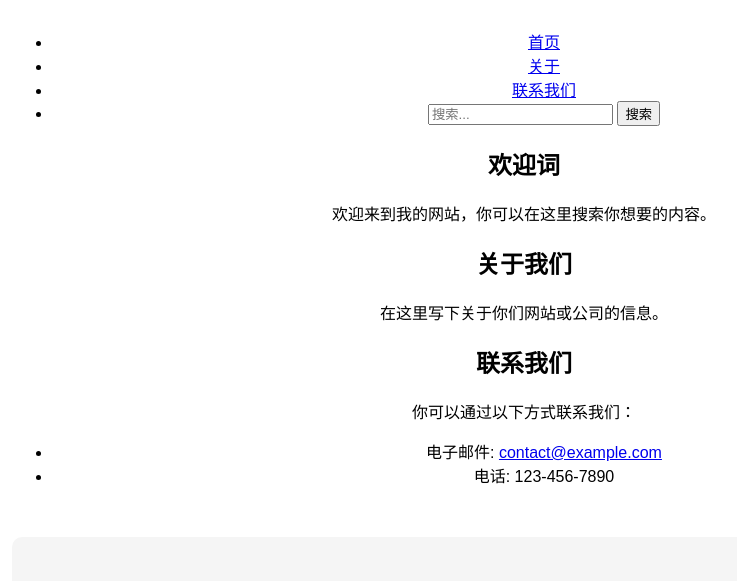
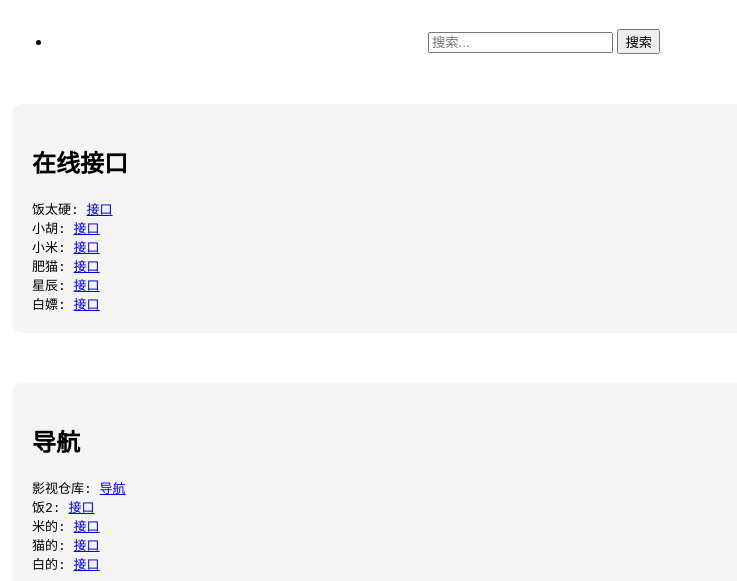
Before and after one commit to manmandebaba/XR, a plain HTML site: page index.html in a window 1280 px wide. Shown: the part 205-786 px from the top of the page, without its empty margins (116-853 px from the left). Drawn offline with Linux system fonts and the light colour scheme.

Commit message:
Update index.html

```diff
--- a/index.html
+++ b/index.html
@@ -68,9 +68,6 @@
 
 <nav>
     <ul>
-        <li><a href="#home">首页</a></li>
-        <li><a href="#about">关于</a></li>
-        <li><a href="#contact">联系我们</a></li>
         <li>
             <form action="https://www.baidu.com/" method="get">
                 <input type="text" name="q" placeholder="搜索...">
@@ -80,26 +77,6 @@
     </ul>
 </nav>
 
-<main>
-    <section id="home">
-        <h2>欢迎词</h2>
-        <p>欢迎来到我的网站，你可以在这里搜索你想要的内容。</p>
-    </section>
-
-    <section id="about">
-        <h2>关于我们</h2>
-        <p>在这里写下关于你们网站或公司的信息。</p>
-    </section>
-
-    <section id="contact">
-        <h2>联系我们</h2>
-        <p>你可以通过以下方式联系我们：</p>
-        <ul>
-            <li>电子邮件: <a href="mailto:contact@example.com">contact@example.com</a></li>
-            <li>电话: 123-456-7890</li>
-        </ul>
-    </section>
-</main>
         <div class="additional-content">
             <h2>在线接口</h2>
             <code>
```
